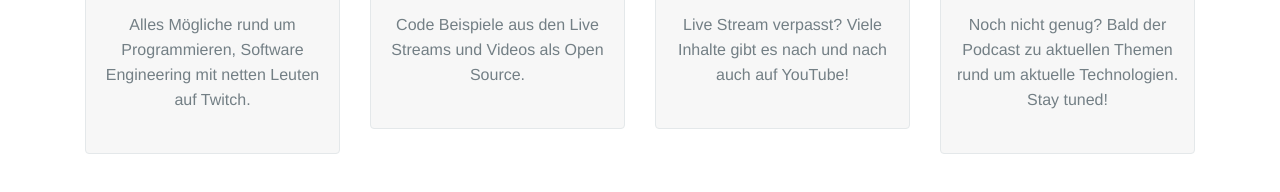
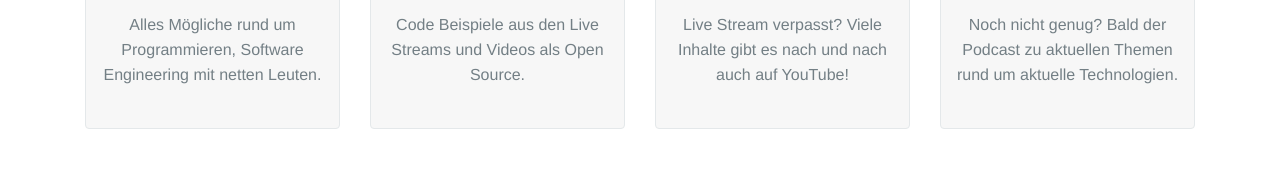
Before and after one commit to aheil/hack-the-planet-tv, a plain HTML site: page index.html in a window 1280 px wide. Shown: the part 308-500 px from the top of the page. Drawn offline with nearby package versions, Linux system fonts and the light colour scheme.

Commit message:
minor content changes

```diff
--- a/index.html
+++ b/index.html
@@ -67,7 +67,7 @@
                         </a>
 
                         <div class="entry-content">
-                            <p>Alles Mögliche rund um Programmieren, Software Engineering mit netten Leuten auf Twitch.
+                            <p>Alles Mögliche rund um Programmieren, Software Engineering mit netten Leuten.
                             </p>
                         </div>
 
@@ -133,7 +133,6 @@
 
                         <div class="entry-content">
                             <p>Noch nicht genug? Bald der Podcast zu aktuellen Themen rund um aktuelle Technologien.
-                                Stay tuned!
                             </p>
                         </div>
 
```
